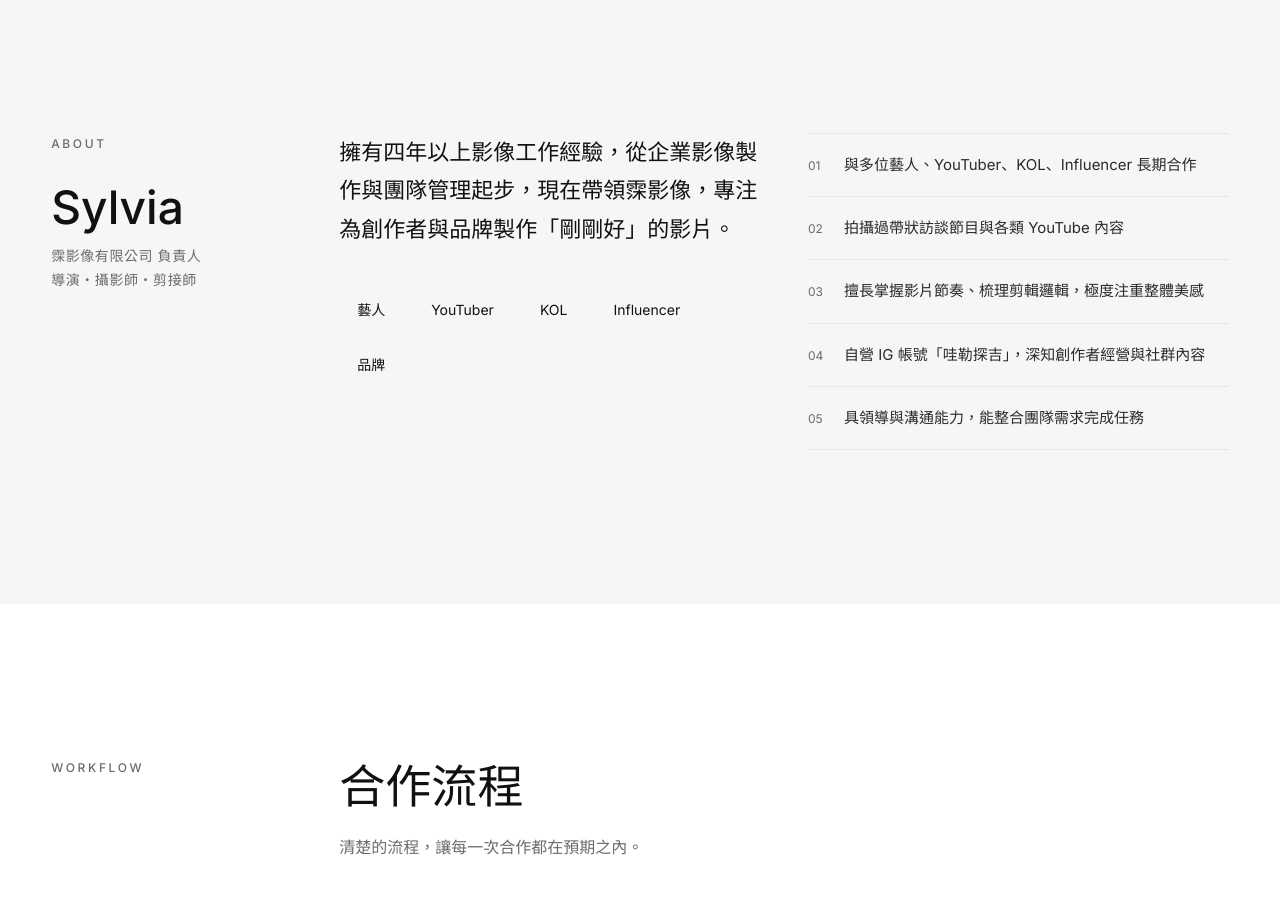
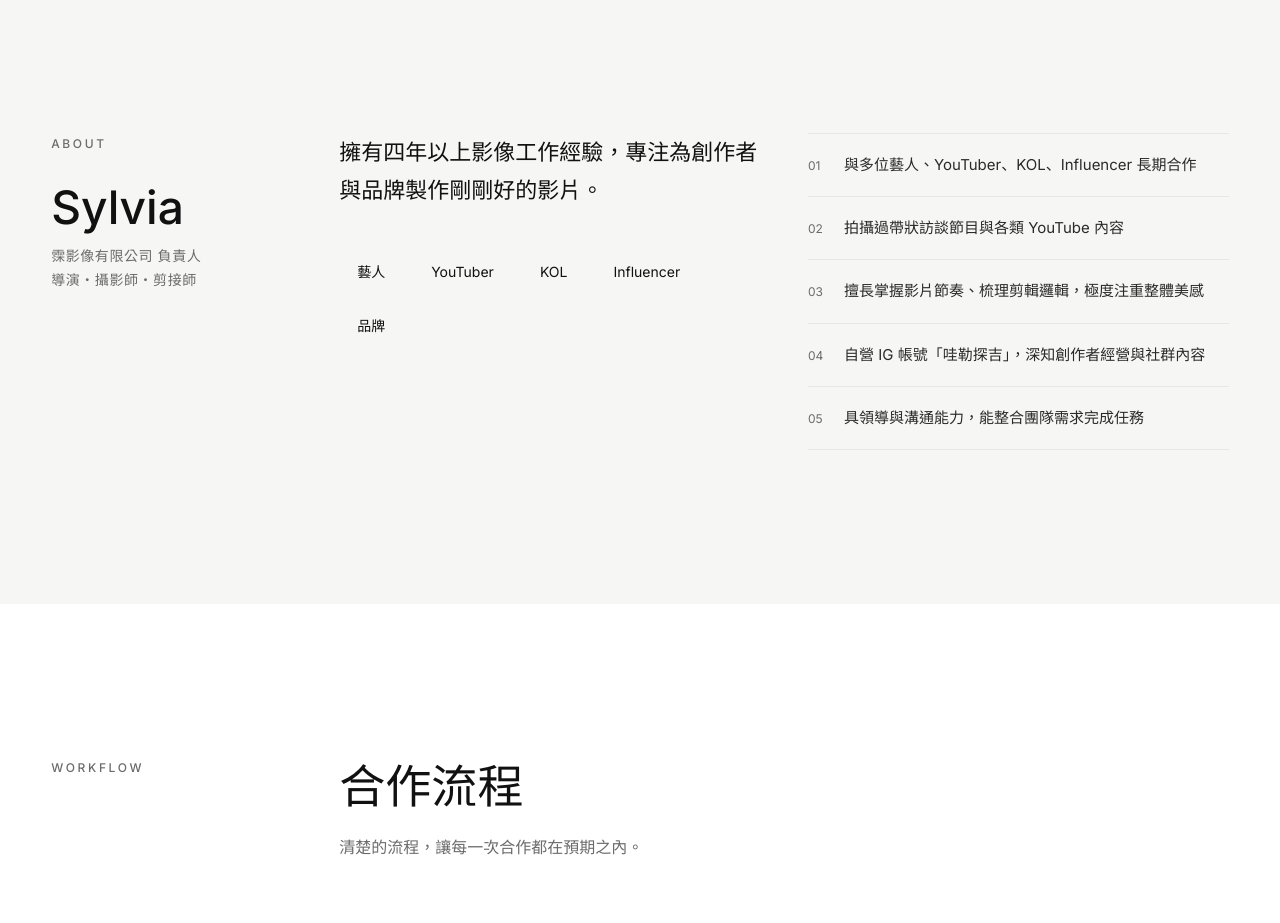
Before and after one commit to movefilm/movefilm.github.io, a plain HTML site: page index.html in a window 1280 px wide. Shown: the part 5340-6263 px from the top of the page. Drawn offline with Linux system fonts and the light colour scheme; a small style sheet from the web is missing.

Commit message:
Revise lead paragraph in index.html
Updated the lead paragraph to focus on video production for creators and brands.

```diff
--- a/index.html
+++ b/index.html
@@ -513,7 +513,7 @@ footer{padding:80px 0 40px;border-top:1px solid var(--line)}
       <div class="role">霂影像有限公司 負責人<br>導演・攝影師・剪接師</div>
     </div>
     <div class="rv">
-      <p class="lead">擁有四年以上影像工作經驗，從企業影像製作與團隊管理起步，現在帶領霂影像，專注為創作者與品牌製作「剛剛好」的影片。</p>
+      <p class="lead">擁有四年以上影像工作經驗，專注為創作者與品牌製作剛剛好的影片。</p>
       <div class="who">
         <span>藝人</span><span>YouTuber</span><span>KOL</span><span>Influencer</span><span>品牌</span>
       </div>
```
